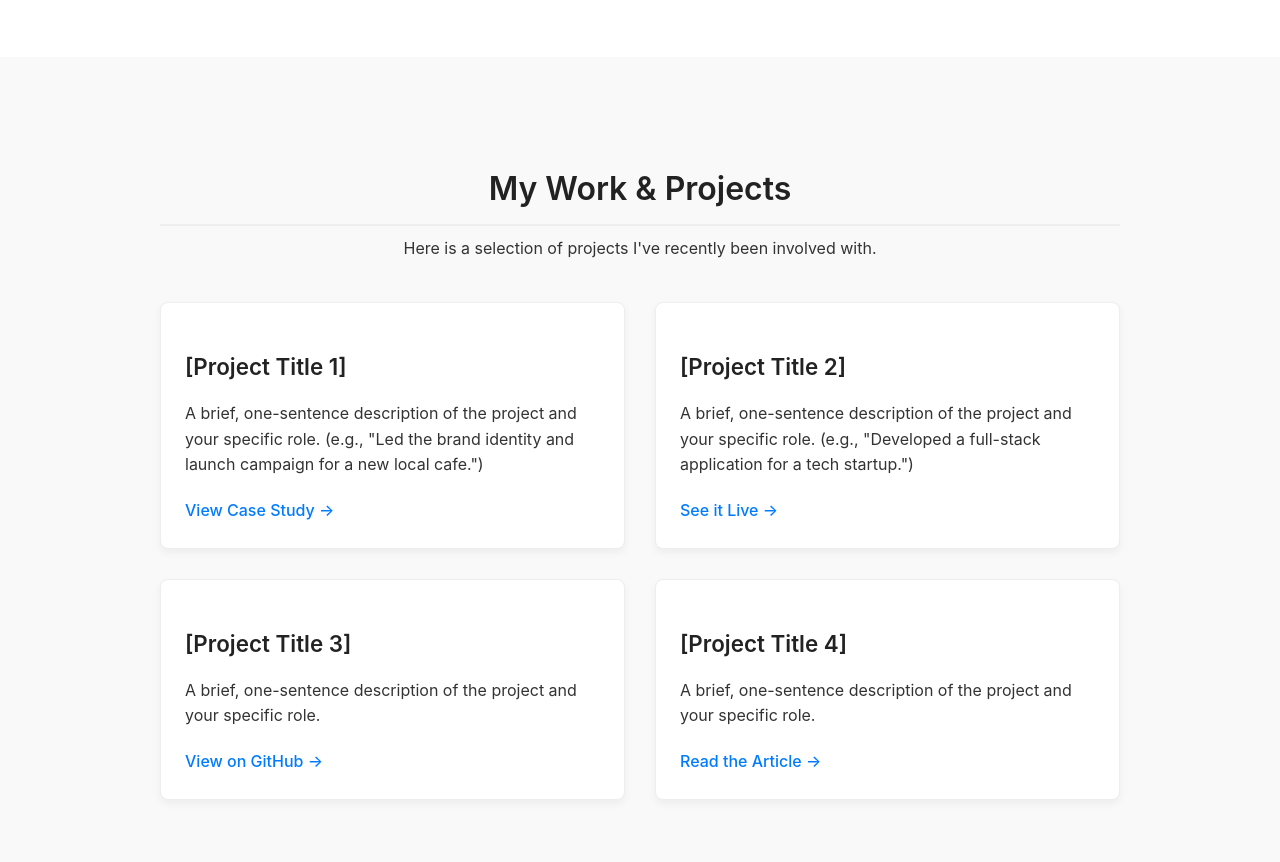
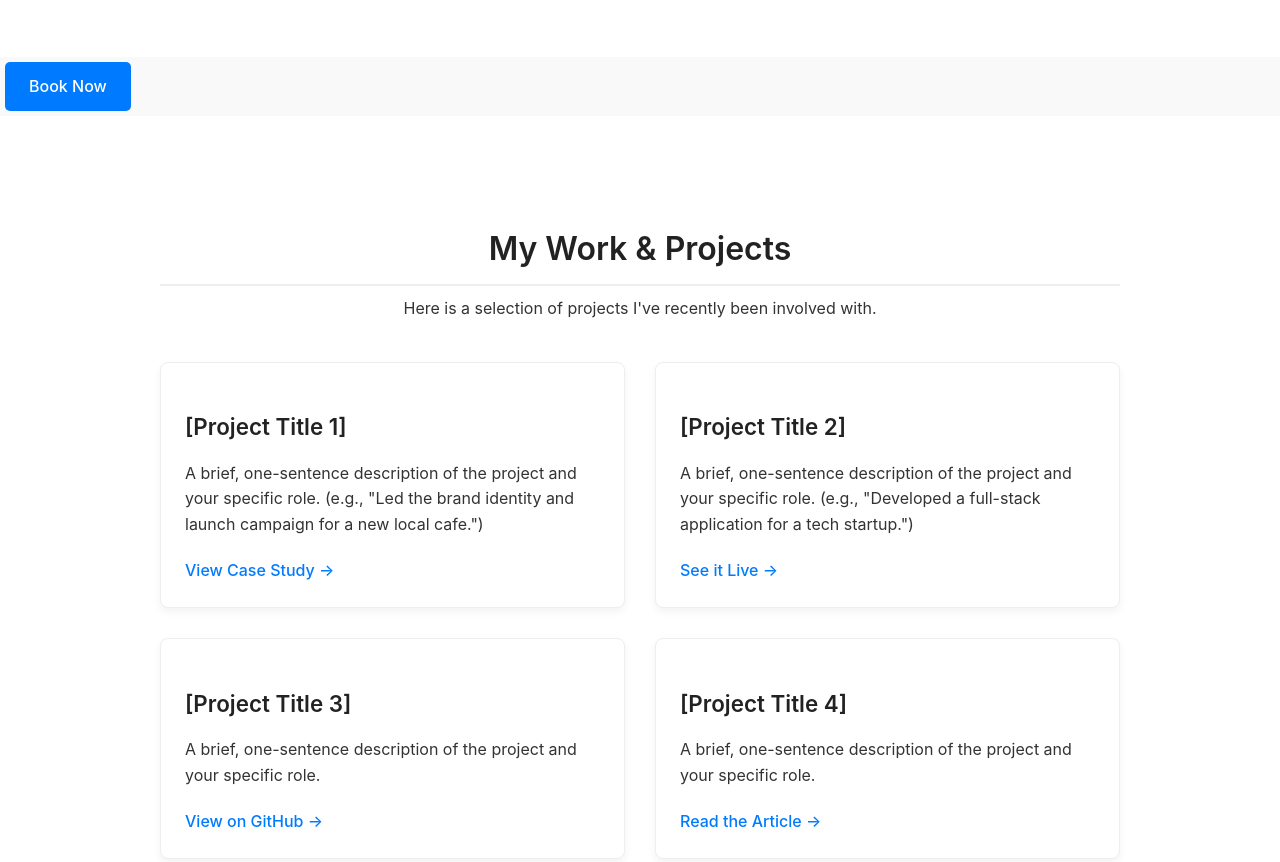
Before and after one commit to augustine08-dinu/augustin, a plain HTML site: page index.html in a window 1280 px wide. Shown: the part 1133-1995 px from the top of the page. Drawn offline with Linux system fonts and the light colour scheme.

Commit message:
Update index.html

```diff
--- a/index.html
+++ b/index.html
@@ -298,6 +298,9 @@
             </div>
         </section>
 
+        <a href="https://wellnessandhealth.setmore.com/dinu" class="btn btn-primary" target="_blank">Book Now</a>
+
+
         <section id="work">
             <div class="container">
                 <h2>My Work & Projects</h2>
```
